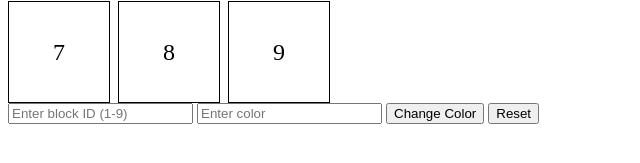
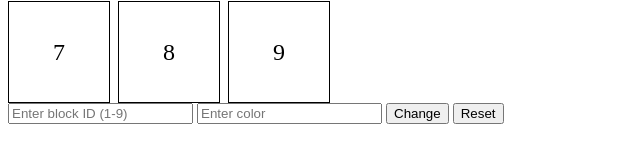
Before and after one commit to acciojob/Replit-Asian-Paints-AnkitYadav0809, a website: page main.html in a window 1280 px wide. Shown: the part 231-394 px from the top of the page, without its empty margins (0-640 px from the left). Drawn offline with Linux system fonts and the light colour scheme.

Commit message:
created a submission

```diff
--- a/main.html
+++ b/main.html
@@ -37,8 +37,8 @@
 
 <input type="number" id="block_id" placeholder="Enter block ID (1-9)">
 <input type="text" id="colour_id" placeholder="Enter color">
-<button id="change_button">Change Color</button>
-<button id="Reset">Reset</button>
+<button id="change_button">Change </button>
+<button id="reset_button">Reset</button>
 
 <script src="script.js"></script>
 </body>
```
